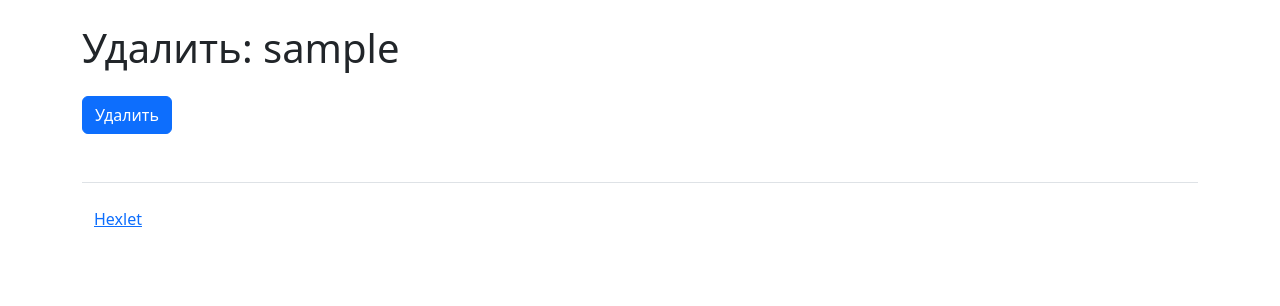
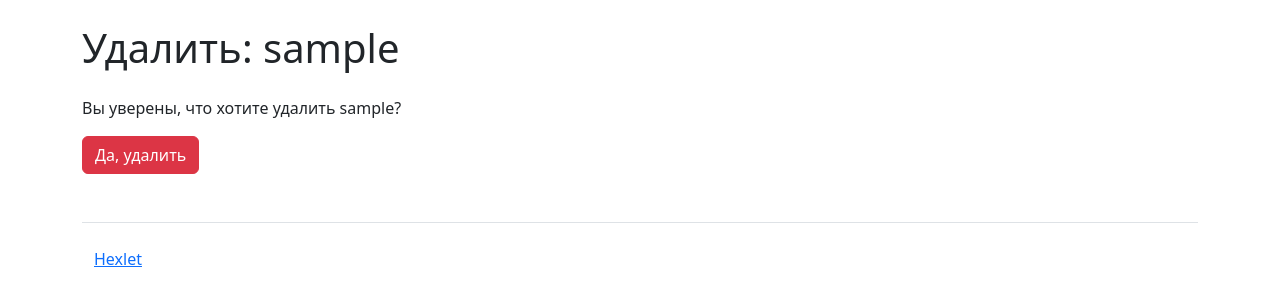
Before and after one commit to metacortex687/python-django-development-project-52, a Django app: template task_manager/users/templates/user_delete.html in a window 1280 px wide. Shown: the part 56-362 px from the top of the page. Run offline with Django 5.2, Linux system fonts and the light colour scheme; the template is opened without the code that fills it: values that come from a table or form of the project are taken from there, others are empty; the visitor is signed in with stand-in values (Sample User, id 1); data comes from the database, SQL or seed files in the repository; some libraries are stand-ins or nearby versions.

Commit message:
поправил страницу удаления пользователя для прохождения тестов

```diff
--- a/task_manager/users/templates/user_delete.html
+++ b/task_manager/users/templates/user_delete.html
@@ -9,9 +9,9 @@
 <form method="post">
     {% csrf_token %}
 
-    {% comment %} {{form.as_div}} {% endcomment %}
+    <p>Вы уверены, что хотите удалить {{object.username}}?</p>
 
-    <input class="btn btn-primary" type="submit" value="Удалить">
+    <input class="btn btn-danger" type="submit" value="Да, удалить">
 
 </form>
 
```
